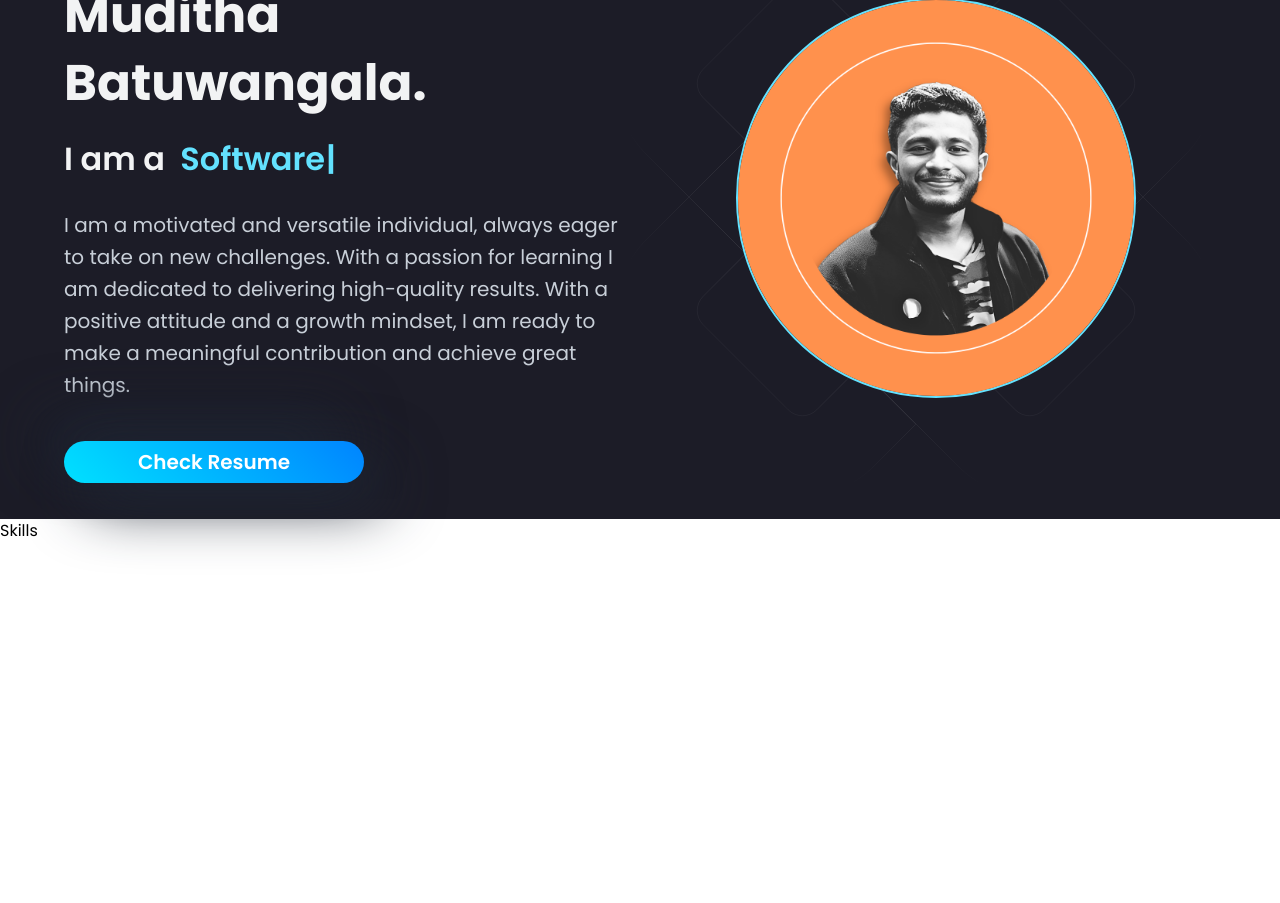
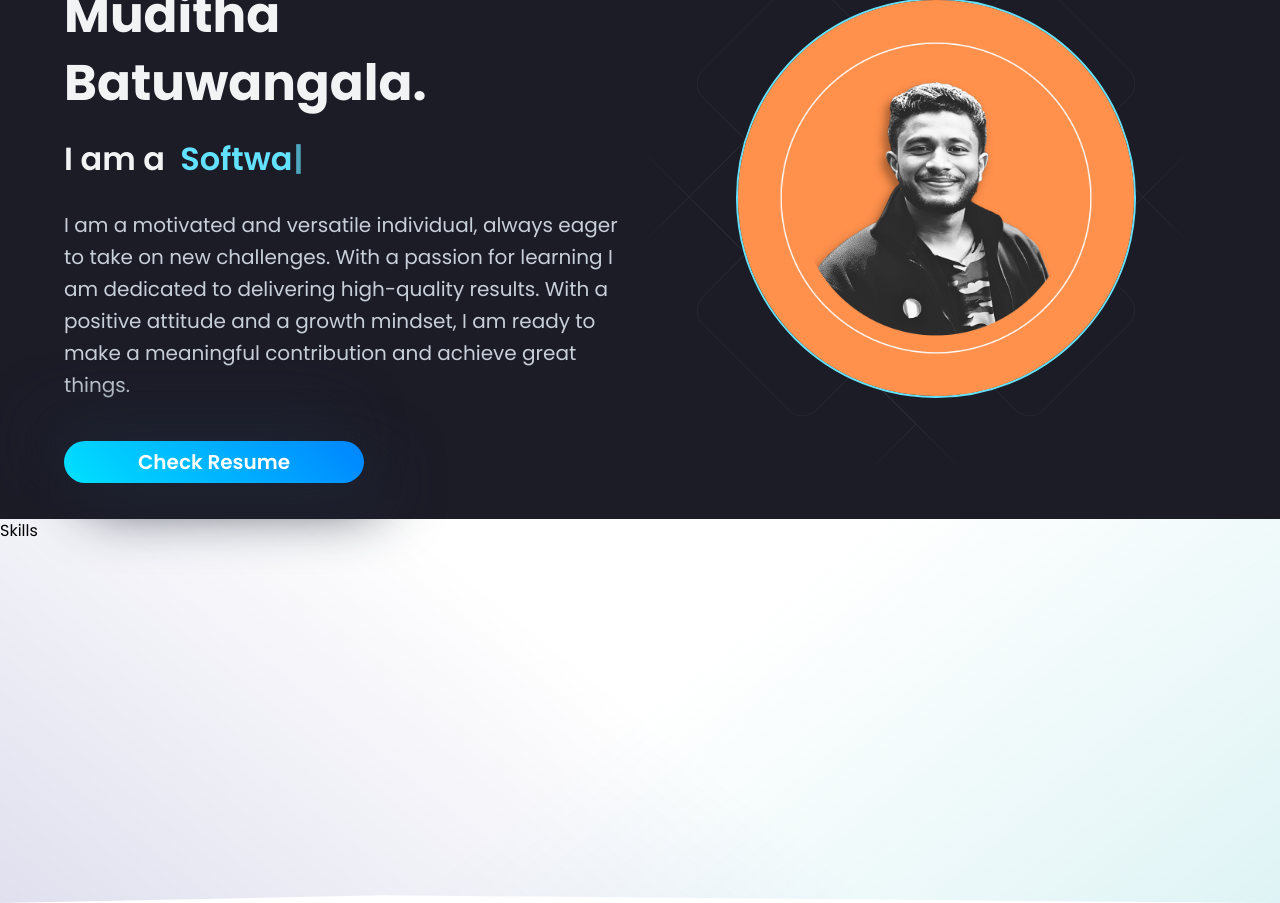
Before and after one commit to mudithatharuka/Personal-Portfolio, a React (Vite) app: page / in a window 1280 px wide. Shown: the part 200-1103 px from the top of the page. Before the commit the page ends 800 px from the top, so only its background shows below. Built offline with nearby package versions, Linux system fonts and the light colour scheme.

Commit message:
Background gradient added

```diff
--- a/src/App.jsx
+++ b/src/App.jsx
@@ -31,7 +31,9 @@ const App = () => {
         <Navbar />
       </BrowserRouter>
       <Hero />
-      <Skills />
+      <div className="gradient-wrapper clip-path-gradient ">
+        <Skills />
+      </div>
     </>
   );
 };
--- a/src/components/Skills.jsx
+++ b/src/components/Skills.jsx
@@ -1,7 +1,7 @@
 import React from "react";
 
 const Skills = () => {
-  return <div>Skills</div>;
+  return <div className="w-full h-96">Skills</div>;
 };
 
 export default Skills;
--- a/src/index.css
+++ b/src/index.css
@@ -16,6 +16,12 @@
 @layer components {
   .btn-gradient {
     @apply transition-all duration-[0.2s] ease-[ease-in-out] shadow-[20px_20px_60px_#1F2634,-20px_-20px_60px_#1F2634] hover:transition-all hover:duration-[0.4s] hover:ease-[ease-in-out] hover:shadow-[20px_20px_60px_#1F2634,] hover:brightness-100 hover:scale-105;
+  }
+}
+
+@layer utilities {
+  .clip-path-gradient {
+    clip-path: polygon(0 0, 100% 0, 100% 100%, 30% 98%, 0 100%);
   }
 }
 
--- a/src/themes.css
+++ b/src/themes.css
@@ -30,6 +30,11 @@
 
   --buttonGradient1: 0, 132, 255, 1;
   --buttonGradient2: 0, 225, 255, 1;
+
+  --gradientColor1: 46, 49, 146, 0.15;
+  --gradientColor2: 201, 32, 184, 0;
+  --gradientColor3: 0, 70, 209, 0;
+  --gradientColor4: 36, 178, 190, 0.15;
 
   /* --cta: 139, 92, 246;
   --cta-active: 124, 58, 237;
--- a/tailwind.config.js
+++ b/tailwind.config.js
@@ -34,6 +34,10 @@ export default {
           background: `-moz-linear-gradient(225deg, rgba(var(--buttonGradient1)) 0%, rgba(var(--buttonGradient2)) 100%)`,
           background: `-webkit-linear-gradient(225deg, rgba(var(--buttonGradient1)) 0%, rgba(var(--buttonGradient2)) 100%)`,
         },
+        ".gradient-wrapper": {
+          background: `linear-gradient(38.73deg, rgba(var(--gradientColor1)) 0%, rgba(var(--gradientColor2)) 50%),
+                       linear-gradient(141.27deg, rgba(var(--gradientColor3)) 50%, rgba(var(--gradientColor4)) 100%)`,
+        },
       });
     },
   ],
```
